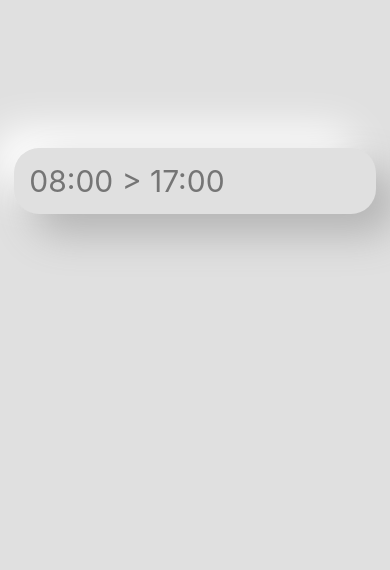
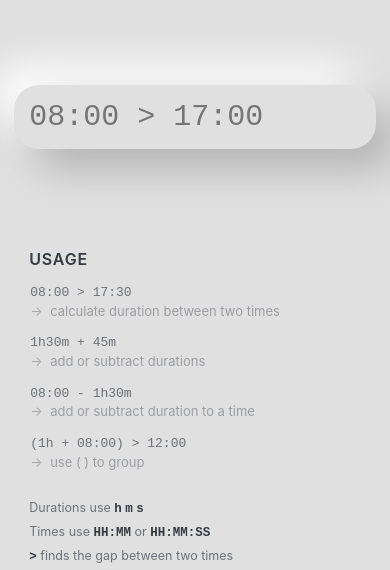
Before and after one commit to nermin99/timecalculator, a React (Vite) app: page / in a window 390 px wide. Shown: the part 274-844 px from the top of the page. Built offline with nearby package versions, Linux system fonts and the light colour scheme.

Commit message:
Add usage hints under the input

```diff
--- a/src/components/calculator/index.css
+++ b/src/components/calculator/index.css
@@ -17,7 +17,6 @@
 .input {
   font-size: inherit;
   font-family: inherit;
-  font-family: -apple-system, BlinkMacSystemFont, 'Segoe UI';
   width: min(50vw, 85rem);
   padding: 0.5em;
   border: none;
@@ -35,7 +34,6 @@
   line-height: 1;
   min-height: 4.5rem;
   white-space: nowrap;
-  font-family: monospace;
 }
 
 .day-offset {
@@ -44,7 +42,6 @@
   line-height: 1;
   min-height: 1.5rem;
   opacity: 0.6;
-  font-family: monospace;
 }
 
 /* Color Theme */
@@ -56,6 +53,64 @@
       var(--shadow-color-1),
     calc(-1 * var(--shadow-distance)) calc(-1 * var(--shadow-distance))
       calc(2 * var(--shadow-distance)) var(--shadow-color-2);
+}
+
+.hints-container {
+  margin-top: 10rem;
+  width: 100%;
+  display: flex;
+  justify-content: center;
+}
+
+.hints {
+  font-size: 1.3rem;
+  color: var(--color-3);
+  text-align: left;
+}
+
+.hints-heading {
+  margin: 0;
+  margin-bottom: 1.5rem;
+  opacity: 0.9;
+  font-size: 1.6rem;
+  font-weight: 600;
+  letter-spacing: 0.05em;
+  text-transform: uppercase;
+}
+
+.hints-table {
+  opacity: 0.6;
+  border-collapse: collapse;
+  margin-bottom: 1.5rem;
+}
+
+.hints-table tr + tr td {
+  padding-top: 0.3em;
+}
+
+.hints-example {
+  white-space: nowrap;
+  padding-right: 8em;
+}
+
+.hints-arrow {
+  opacity: 0.5;
+}
+
+.hints-desc {
+  padding-left: 6em;
+  color: var(--color-3);
+}
+
+.hints-footer {
+  font-size: 1.25rem;
+  color: color-mix(in srgb, var(--color-3) 60%, transparent);
+}
+
+.hints-code {
+  font-family: monospace;
+  font-weight: bold;
+  color: color-mix(in srgb, var(--color-3) 90%, transparent);
 }
 
 @media (max-width: 768px) {
@@ -71,4 +126,45 @@
     white-space: normal;
     text-align: center;
   }
+
+  .hints {
+    width: 85vw;
+  }
+
+  .hints-footer {
+    line-height: 1.6;
+  }
+
+  .hints-table tbody,
+  .hints-table tr {
+    display: block;
+  }
+
+  .hints-table tr {
+    margin-bottom: 1em;
+  }
+
+  .hints-example {
+    display: block;
+    padding-right: 0;
+  }
+
+  .hints-arrow {
+    display: inline;
+  }
+
+  .hints-desc {
+    display: inline;
+    padding-left: 0.5em;
+    opacity: 0.6;
+  }
+
+  .hints-footer p {
+    margin: 0.25em 0;
+  }
 }
+
+/* Utility classes */
+.monospace {
+  font-family: monospace;
+}
--- a/src/components/calculator/index.tsx
+++ b/src/components/calculator/index.tsx
@@ -30,20 +30,62 @@ const Calculator = () => {
 
   return (
     <div className="calculator">
-      <div className="result-area">
+      <div className="result-area monospace">
         <div className="result">{result}</div>
         <div className="day-offset">{dayOffsetLabel}</div>
       </div>
       <form className="calculator-form" onSubmit={(e) => e.preventDefault()}>
         <input
           onChange={handleEvent}
-          className="input"
+          className="input monospace"
           type="text"
           autoComplete="off"
           placeholder="08:00 > 17:00"
           autoFocus
         />
       </form>
+      <div className="hints-container">
+        <div className="hints">
+          <h3 className="hints-heading">Usage</h3>
+          <table className="hints-table">
+            <tbody>
+              <tr>
+                <td className="hints-example monospace">08:00 &gt; 17:30</td>
+                <td className="hints-arrow">→</td>
+                <td className="hints-desc">calculate duration between two times</td>
+              </tr>
+              <tr>
+                <td className="hints-example monospace">1h30m + 45m</td>
+                <td className="hints-arrow">→</td>
+                <td className="hints-desc">add or subtract durations</td>
+              </tr>
+              <tr>
+                <td className="hints-example monospace">08:00 - 1h30m</td>
+                <td className="hints-arrow">→</td>
+                <td className="hints-desc">add or subtract duration to a time</td>
+              </tr>
+              <tr>
+                <td className="hints-example monospace">(1h + 08:00) &gt; 12:00</td>
+                <td className="hints-arrow">→</td>
+                <td className="hints-desc">use ( ) to group</td>
+              </tr>
+            </tbody>
+          </table>
+          <div className="hints-footer">
+            <p>
+              Durations use <span className="hints-code">h</span>{' '}
+              <span className="hints-code">m</span> <span className="hints-code">s</span>
+            </p>
+            <p>
+              Times use <span className="hints-code">HH:MM</span> or{' '}
+              <span className="hints-code">HH:MM:SS</span>
+            </p>
+            <p>
+              <span className="hints-code">&gt;</span> finds the gap between two times
+            </p>
+          </div>
+        </div>
+      </div>
     </div>
   )
 }
```
